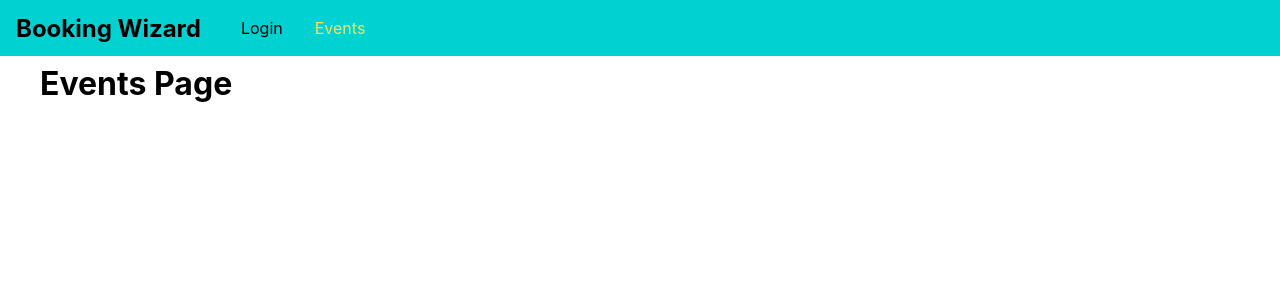
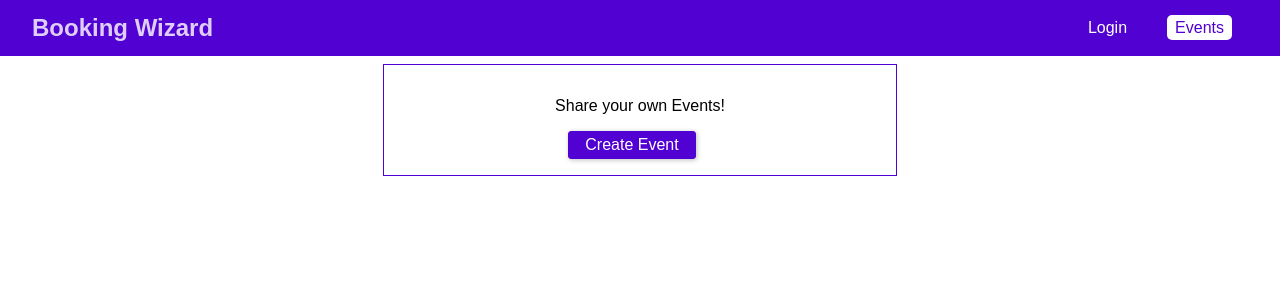
Before and after one commit to ross-ferreira/Event-Booking-graphql, a React (Create React App) app in the folder frontend/: page /events in a window 1280 px wide. Shown: the top 300 px of the page. Built offline with nearby package versions, Linux system fonts and the light colour scheme.

Commit message:
added modal comp

```diff
--- a/frontend/src/App.js
+++ b/frontend/src/App.js
@@ -3,7 +3,7 @@
 
 import AuthPage from "./pages/Auth";
 import EventsPage from "./pages/Events";
-import Bookings from "./pages/Bookings";
+import BookingsPage from "./pages/Bookings";
 import MainNavigation from "./components/Navigation/MainNavigation";
 
 import AuthContext from "./context/auth-context";
@@ -29,12 +29,12 @@
         <MainNavigation />
         <main className="main-content">
           <Switch>
-            {!token && <Redirect from="/" to="/auth" exact />}
             {token && <Redirect from="/" to="/events" exact />}
             {token && <Redirect from="/auth" to="/events" exact />}
             {!token && <Route path="/auth" component={AuthPage} />}
             <Route path="/events" component={EventsPage} />
-            {token && <Route path="/bookings" component={Bookings} />}
+            {token && <Route path="/bookings" component={BookingsPage} />}
+            {!token && <Redirect to="/auth" exact />}
           </Switch>
         </main>
       </AuthContext.Provider>
--- /dev/null
+++ b/frontend/src/components/Backdrop/Backdrop.css
@@ -0,0 +1,8 @@
+.backdrop {
+  position: fixed;
+  top: 0;
+  left: 0;
+  height: 100vh;
+  width: 100%;
+  background: rgba(0, 0, 0, 0.75);
+}
--- /dev/null
+++ b/frontend/src/components/Backdrop/Backdrop.js
@@ -0,0 +1,7 @@
+import React from "react";
+
+import "./Backdrop.css";
+
+const Backdrop = (props) => <div className="backdrop"></div>;
+
+export default Backdrop;
--- /dev/null
+++ b/frontend/src/components/Modal/Modal.css
@@ -0,0 +1,36 @@
+.modal {
+  width: 90%;
+  background: white;
+  box-shadow: 0 2px 8px rgba(0, 0, 0, 0.26);
+  position: fixed;
+  top: 20vh;
+  left: 5%;
+}
+
+.modal__header {
+  padding: 1rem;
+  background: #5101d1;
+  color: white;
+}
+
+.modal__header h1 {
+  margin: 0;
+  font-size: 1.25rem;
+}
+
+.modal__content {
+  padding: 1rem;
+}
+
+.modal__actions {
+  display: flex;
+  justify-content: flex-end;
+  padding: 1rem;
+}
+
+@media (min-width: 768px) {
+  .modal {
+    width: 30rem;
+    left: calc((100% - 30rem) / 2);
+  }
+}
--- /dev/null
+++ b/frontend/src/components/Modal/Modal.js
@@ -0,0 +1,26 @@
+import React from "react";
+
+import "./Modal.css";
+
+const Modal = (props) => (
+  <div className="modal">
+    <header className="modal__header">
+      <h1>{props.title}</h1>
+    </header>
+    <section className="modal__content">{props.children}</section>
+    <section className="modal__actions">
+      {props.canCancel && (
+        <button className="btn" onClick={props.onCancel}>
+          Cancel
+        </button>
+      )}
+      {props.canConfirm && (
+        <button className="btn" onClick={props.onConfirm}>
+          Confirm
+        </button>
+      )}
+    </section>
+  </div>
+);
+
+export default Modal;
--- a/frontend/src/components/Navigation/MainNavigation.css
+++ b/frontend/src/components/Navigation/MainNavigation.css
@@ -4,15 +4,18 @@
   top: 0;
   width: 100%;
   height: 3.5rem;
-    background: #01d1d1;
-    padding: 0 1rem;
+  background: #5101d1;
+  padding: 0 2rem;
   display: flex;
   align-items: center;
+  justify-content: space-between;
+  box-sizing: border-box;
 }
 
 .main-navigation__logo h1 {
   margin: 0;
   font-size: 1.5rem;
+  color: #dfcefc;
 }
 
 .main-navigation__items {
@@ -24,19 +27,32 @@
   list-style: none;
   padding: 0;
   margin: 0;
+  align-items: center;
 }
 
 .main-navigation__items li {
   margin: 0 1rem;
 }
 
-  .main-navigation__items a {
+.main-navigation__items a,
+.main-navigation__items button {
   text-decoration: none;
-    color: #000;
+  color: white;
+  padding: 0.25rem 0.5rem;
+  border: none;
+  font: inherit;
+  background: transparent;
+  cursor: pointer;
+  vertical-align: middle;
+  margin: 0;
 }
 
 .main-navigation__items a:hover,
 .main-navigation__items a:active,
-  .main-navigation__items a.active {
-      color: #f8e264;
+.main-navigation__items a.active,
+.main-navigation__items button:hover,
+.main-navigation__items button:active {
+  background: #ffffff;
+  color: #5101d1;
+  border-radius: 5px;
 }
--- a/frontend/src/components/Navigation/MainNavigation.js
+++ b/frontend/src/components/Navigation/MainNavigation.js
@@ -24,9 +24,14 @@
             <NavLink to="/events">Events</NavLink>
           </li>
           {authContext.token && (
-            <li>
-              <NavLink to="/bookings">Bookings</NavLink>
-            </li>
+            <>
+              <li>
+                <NavLink to="/bookings">Bookings</NavLink>
+              </li>
+              <li>
+                <button onClick={authContext.logout}>Logout</button>
+              </li>
+            </>
           )}
         </ul>
       </nav>
--- a/frontend/src/index.css
+++ b/frontend/src/index.css
@@ -1,13 +1,40 @@
 body {
   margin: 0;
-  font-family: -apple-system, BlinkMacSystemFont, 'Segoe UI', 'Roboto', 'Oxygen',
-    'Ubuntu', 'Cantarell', 'Fira Sans', 'Droid Sans', 'Helvetica Neue',
-    sans-serif;
-  -webkit-font-smoothing: antialiased;
-  -moz-osx-font-smoothing: grayscale;
+  padding: 0;
+  font-family: sans-serif;
 }
 
-code {
-  font-family: source-code-pro, Menlo, Monaco, Consolas, 'Courier New',
-    monospace;
+.form-control label,
+.form-control input {
+  width: 100%;
+  display: block;
 }
+
+.form-control label {
+  margin-bottom: 0.5rem;
+}
+
+.form-control {
+  margin-bottom: 1rem;
+}
+
+.form-actions button,
+.btn {
+  background: #5101d1;
+  font: inherit;
+  border: 1px solid #5101d1;
+  border-radius: 3px;
+  padding: 0.25rem 1rem;
+  margin-right: 1rem;
+  box-shadow: 1px 1px 5px rgba(0, 0, 0, 0.26);
+  color: white;
+  cursor: pointer;
+}
+
+.form-actions button:hover,
+.form-actions button:active,
+.btn:hover,
+.btn:active {
+  background: #6219d6;
+  border-color: #6219d6;
+}
--- /dev/null
+++ b/frontend/src/pages/Events.css
@@ -0,0 +1,8 @@
+.events-control {
+    text-align: center;
+    border: 1px solid #5101d1;
+    padding: 1rem;
+    margin: 2rem auto;
+    width: 30rem;
+    max-width: 80%;
+  }
--- a/frontend/src/pages/Events.js
+++ b/frontend/src/pages/Events.js
@@ -1,7 +1,47 @@
-import React from "react";
+import React, { useState } from "react";
+
+import Backdrop from "../components/Backdrop/Backdrop"
+import Modal from '../components/Modal/Modal'
+
+import './Events.css'
 
 const EventsPage = () => {
-  return <h1>Events Page</h1>;
+
+const [creating, setCreating] = useState(false)
+
+  const startCreateEventHandler = () => {
+    setCreating(true)
+  };
+
+  const modalConfirmHandler = () => {
+    setCreating(false)
+  };
+
+  const modalCancelHandler = () => {
+    setCreating(false)
+  };
+  return (
+    <>
+    {creating && <Backdrop />}
+    {creating && (
+      <Modal
+        title="Add Event"
+        canCancel
+        canConfirm
+        onCancel={modalCancelHandler}
+        onConfirm={modalConfirmHandler}
+      >
+        <p>Modal Content</p>
+      </Modal>
+    )}
+    <div className="events-control">
+      <p>Share your own Events!</p>
+      <button className="btn" onClick={startCreateEventHandler}>
+        Create Event
+      </button>
+    </div>
+  </>
+  );
 };
 
 export default EventsPage;
```
Lines whose indentation alone changed are shown as unchanged.
